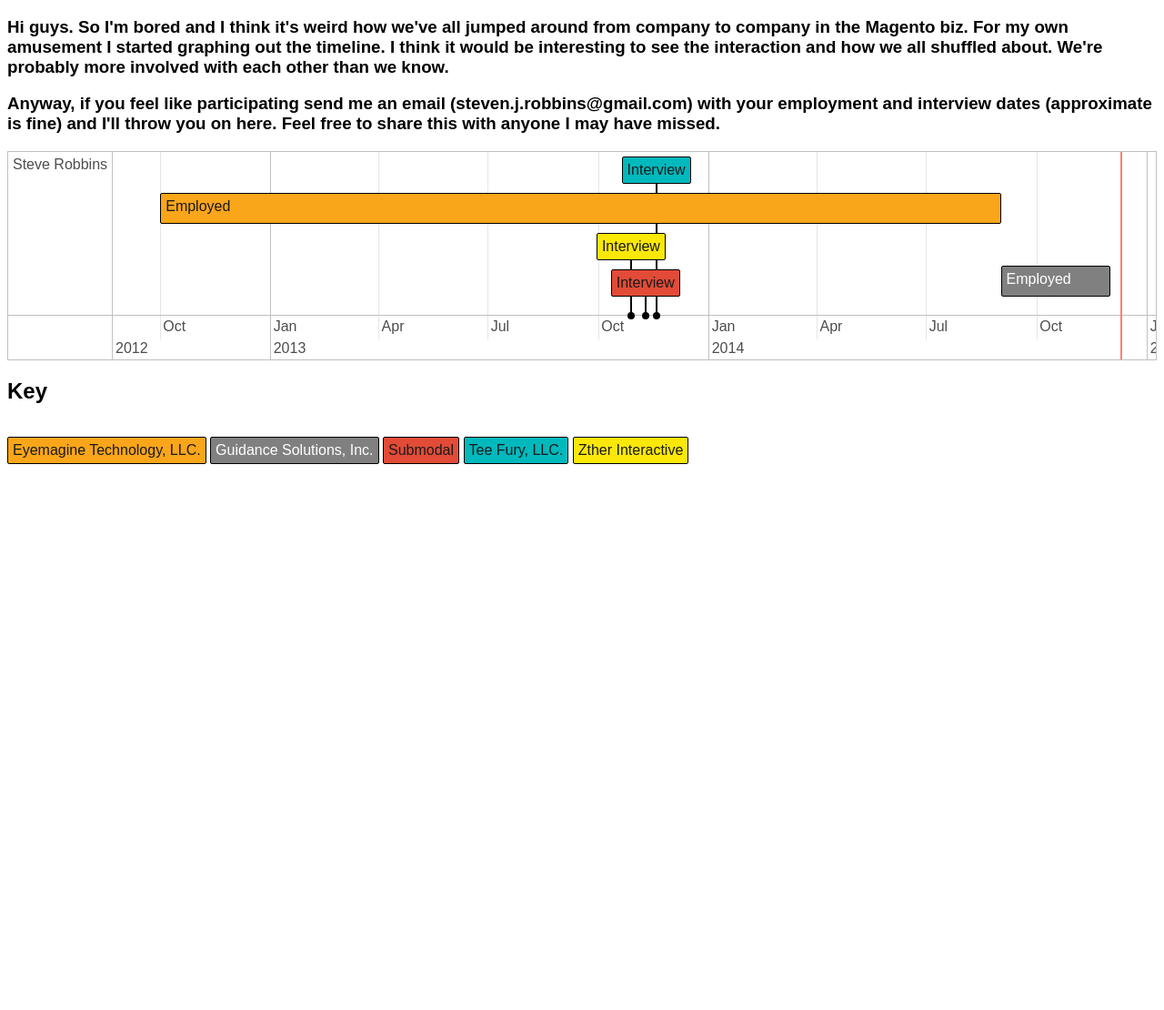
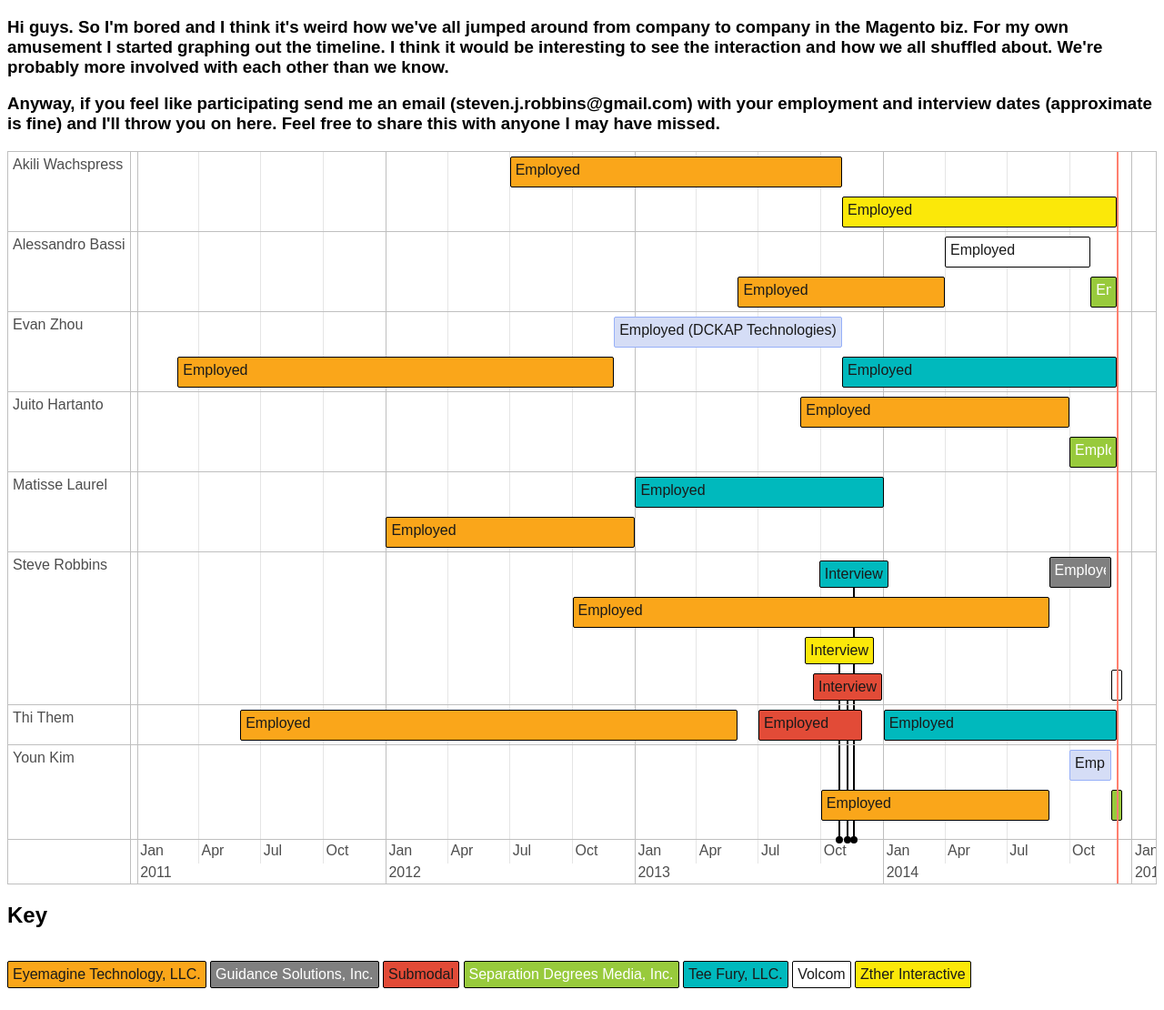
Before and after one commit to steverobbins/blog.steverobbins.com, a Jekyll site: the page timeline.html, which Jekyll copies as it is, in a window 1280 px wide. Shown: the whole page at 91% size. Built offline with Jekyll 4.4.1, drawn with Linux system fonts in a browser that asks for light colours; before the commit the page ends 900 px from its top, so only the background shows below that; part of the change alters nothing that is shown.

```diff
--- a/timeline.html
+++ b/timeline.html
@@ -22,9 +22,18 @@
                 background: #e24b37;
                 border: 1px solid black;
             }
+            .vis.timeline .item.separation {
+                background: #98ca3c;
+                border: 1px solid black;
+                color: white;
+            }
             .vis.timeline .item.teefury {
                 background: #00b9bd;
                 border: 1px solid black;
+            }
+            .vis.timeline .item.volcom {
+                background: white;
+                border: black solid 1px;
             }
             .vis.timeline .item.zther {
                 background: #fbe809;
@@ -42,41 +51,195 @@
             // DOM element where the Timeline will be attached
             var container = document.getElementById('visualization'),
                 groups = new vis.DataSet(),
-                items = new vis.DataSet();
+                items = new vis.DataSet(),
+                current = Date.now();
+
+            // Akili
+            groups.add({id: 0, content: 'Akili Wachspress'});
+            items.add({
+              group: 0,
+              content: 'Employed',
+              start: '2012-07-01',
+              end: '2013-11-01',
+              className: 'eyemagine'
+            });
+            items.add({
+              group: 0,
+              content: 'Employed',
+              start: '2013-11-01',
+              end: current,
+              className: 'zther'
+            });
+
+            // Alessandro
+            groups.add({id: 1, content: 'Alessandro Bassi'});
+            items.add({
+              group: 1,
+              content: 'Employed',
+              start: '2013-06-01',
+              end: '2014-04-01',
+              className: 'eyemagine'
+            });
+            items.add({
+              group: 1,
+              content: 'Employed',
+              start: '2014-04-01',
+              end: '2014-11-01',
+              className: 'volcom'
+            });
+            items.add({
+              group: 1,
+              content: 'Employed',
+              start: '2014-11-01',
+              end: current,
+              className: 'separation'
+            });
+
+            // Evan
+            groups.add({id: 2, content: 'Evan Zhou'});
+            items.add({
+              group: 2,
+              content: 'Employed',
+              start: '2011-03-01',
+              end: '2012-12-01',
+              className: 'eyemagine'
+            });
+            items.add({
+              group: 2,
+              content: 'Employed (DCKAP Technologies)',
+              start: '2012-12-01',
+              end: '2013-11-01',
+            });
+            items.add({
+              group: 2,
+              content: 'Employed',
+              start: '2013-11-01',
+              end: current,
+              className: 'teefury'
+            });
+
+            // Juito
+            groups.add({id: 3, content: 'Juito Hartanto'});
+            items.add({
+              group: 3,
+              content: 'Employed',
+              start: '2013-09-01',
+              end: '2014-10-01',
+              className: 'eyemagine'
+            });
+            items.add({
+              group: 3,
+              content: 'Employed',
+              start: '2014-10-01',
+              end: current,
+              className: 'separation'
+            });
+
+            // Matisse
+            groups.add({id: 4, content: 'Matisse Laurel'});
+            items.add({
+              group: 4,
+              content: 'Employed',
+              start: '2012-01-01',
+              end: '2013-01-01',
+              className: 'eyemagine'
+            });
+            items.add({
+              group: 4,
+              content: 'Employed',
+              start: '2013-01-01',
+              end: '2014-01-01',
+              className: 'teefury'
+            });
 
             // Steve
-            groups.add({id: 0, content: 'Steve Robbins'});
+            groups.add({id: 5, content: 'Steve Robbins'});
             items.add({
-              group: 0,
+              group: 5,
               content: 'Employed',
               start: '2012-10-01',
               end: '2014-09-01',
               className: 'eyemagine'
             });
             items.add({
-              group: 0,
+              group: 5,
               content: 'Interview',
               start: '2013-10-28',
               className: 'zther'
             });
             items.add({
-              group: 0,
+              group: 5,
               content: 'Interview',
               start: '2013-11-09',
               className: 'submodal'
             });
             items.add({
-              group: 0,
+              group: 5,
               content: 'Interview',
               start: '2013-11-18',
               className: 'teefury'
             });
             items.add({
-              group: 0,
+              group: 5,
               content: 'Employed',
               start: '2014-09-01',
               end: '2014-12-01',
               className: 'guidance'
+            });
+            items.add({
+              group: 5,
+              content: 'Employed',
+              start: '2014-12-01',
+              end: current,
+              className: 'volcom'
+            });
+
+            // Thi
+            groups.add({id: 6, content: 'Thi Them'});
+            items.add({
+              group: 6,
+              content: 'Employed',
+              start: '2011-06-01',
+              end: '2013-06-01',
+              className: 'eyemagine'
+            });
+            items.add({
+              group: 6,
+              content: 'Employed',
+              start: '2013-07-01',
+              end: '2013-12-01',
+              className: 'submodal'
+            });
+            items.add({
+              group: 6,
+              content: 'Employed',
+              start: '2014-01-01',
+              end: current,
+              className: 'teefury'
+            });
+
+            // Youn
+            groups.add({id: 7, content: 'Youn Kim'});
+            items.add({
+              group: 7,
+              content: 'Employed',
+              start: '2013-10-01',
+              end: '2014-09-01',
+              className: 'eyemagine'
+            });
+            items.add({
+              group: 7,
+              content: 'Employed (Beauty Counter)',
+              start: '2014-10-01',
+              end: '2014-12-01',
+              className: 'beautycounter'
+            });
+            items.add({
+              group: 7,
+              content: 'Employed',
+              start: '2014-12-01',
+              end: current,
+              className: 'separation'
             });
 
             var timeline = new vis.Timeline(container);
@@ -88,7 +251,9 @@
             <p class="item range eyemagine">Eyemagine Technology, LLC.</p>
             <p class="item range guidance">Guidance Solutions, Inc.</p>
             <p class="item range submodal">Submodal</p>
+            <p class="item range separation">Separation Degrees Media, Inc.</p>
             <p class="item range teefury">Tee Fury, LLC.</p>
+            <p class="item range volcom">Volcom</p>
             <p class="item range zther">Zther Interactive</p>
         </div>
     </body>
```
